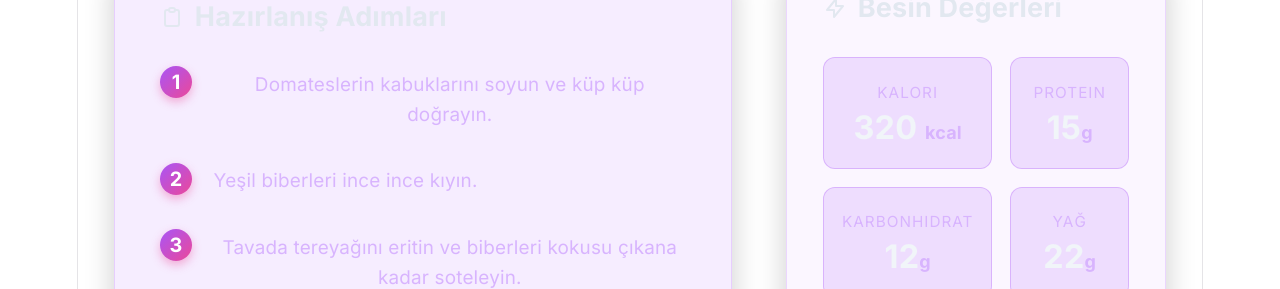
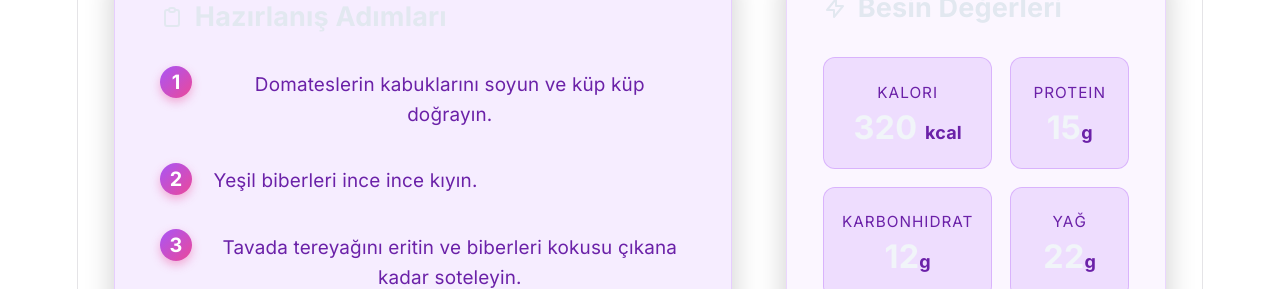
Before and after one commit to OguzTheCoder/ZeroWaste-Chef, a React (Vite) app in the folder client/: page /tarif/1 in a window 1280 px wide. Shown: the part 663-952 px from the top of the page. Built offline with nearby package versions, Linux system fonts and the light colour scheme; no server answers.

Commit message:
Tasarım: Açık renkli (light) temalarda okunabilirliği artırmak için mor metinler koyulaştırıldı

```diff
--- a/client/src/components/BesinDegerleriPaneli.jsx
+++ b/client/src/components/BesinDegerleriPaneli.jsx
@@ -15,19 +15,19 @@ const BesinDegerleriPaneli = ({ nutrition }) => {
       <div className="makro-grid">
         <div className="makro-kutu">
           <span className="makro-isim">Kalori</span>
-          <span className="makro-deger">{nutrition.calories} <span style={{fontSize: '1rem', color: '#d8b4fe'}}>kcal</span></span>
+          <span className="makro-deger">{nutrition.calories} <span style={{fontSize: '1rem', color: '#6b21a8'}}>kcal</span></span>
         </div>
         <div className="makro-kutu">
           <span className="makro-isim">Protein</span>
-          <span className="makro-deger">{nutrition.protein}<span style={{fontSize: '1rem', color: '#d8b4fe'}}>g</span></span>
+          <span className="makro-deger">{nutrition.protein}<span style={{fontSize: '1rem', color: '#6b21a8'}}>g</span></span>
         </div>
         <div className="makro-kutu">
           <span className="makro-isim">Karbonhidrat</span>
-          <span className="makro-deger">{nutrition.carbs}<span style={{fontSize: '1rem', color: '#d8b4fe'}}>g</span></span>
+          <span className="makro-deger">{nutrition.carbs}<span style={{fontSize: '1rem', color: '#6b21a8'}}>g</span></span>
         </div>
         <div className="makro-kutu">
           <span className="makro-isim">Yağ</span>
-          <span className="makro-deger">{nutrition.fat}<span style={{fontSize: '1rem', color: '#d8b4fe'}}>g</span></span>
+          <span className="makro-deger">{nutrition.fat}<span style={{fontSize: '1rem', color: '#6b21a8'}}>g</span></span>
         </div>
       </div>
 
--- a/client/src/pages/TarifDetayi.css
+++ b/client/src/pages/TarifDetayi.css
@@ -111,7 +111,7 @@
 }
 
 .adim-metin {
-  color: #d8b4fe;
+  color: #6b21a8;
   line-height: 1.6;
   font-size: 1.05rem;
   margin-top: 0.2rem;
@@ -153,7 +153,7 @@
 .makro-isim {
   display: block;
   font-size: 0.85rem;
-  color: #d8b4fe;
+  color: #6b21a8;
   margin-bottom: 0.5rem;
   text-transform: uppercase;
   letter-spacing: 1px;
@@ -167,7 +167,7 @@
 }
 
 .mikro-bolum h4 {
-  color: #d8b4fe;
+  color: #6b21a8;
   margin-bottom: 1rem;
   font-size: 1rem;
   text-transform: uppercase;
```
